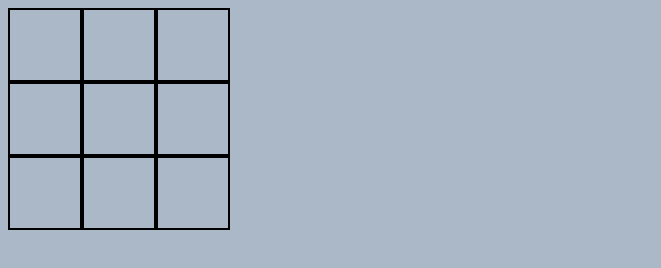
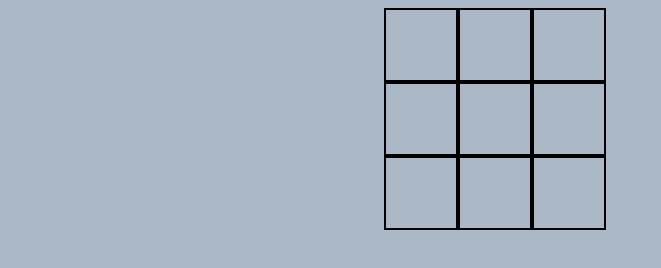
Before and after one commit to Nikhill81/Front-End_Interview_Question, a plain HTML site: page TicTacToe/index.html in a window 1280 px wide. Shown: the whole page, without its empty margins (0-661 px from the left). Drawn offline with Linux system fonts and the light colour scheme.

Commit message:
TicTacToe

```diff
--- a/TicTacToe/index.html
+++ b/TicTacToe/index.html
@@ -9,6 +9,7 @@
         body{
             background-color: rgb(171, 184, 200);
             font-family: 'Segoe UI', Tahoma, Geneva, Verdana, sans-serif;
+            margin-left: 30%;
         }
         .row{
             display: flex;
```
Also changed, not shown: guesscolour/index.html (added), guesscolour/script.js (added).
